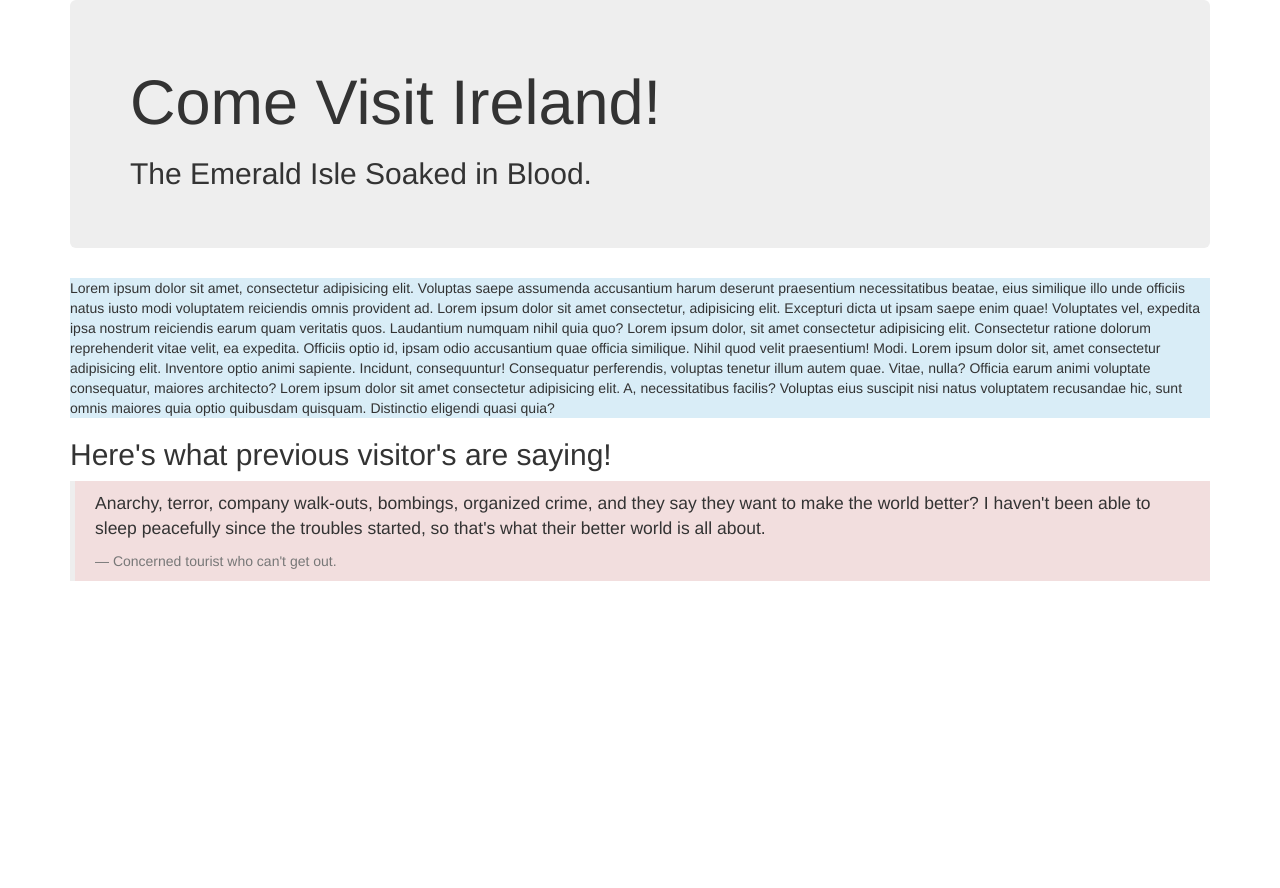
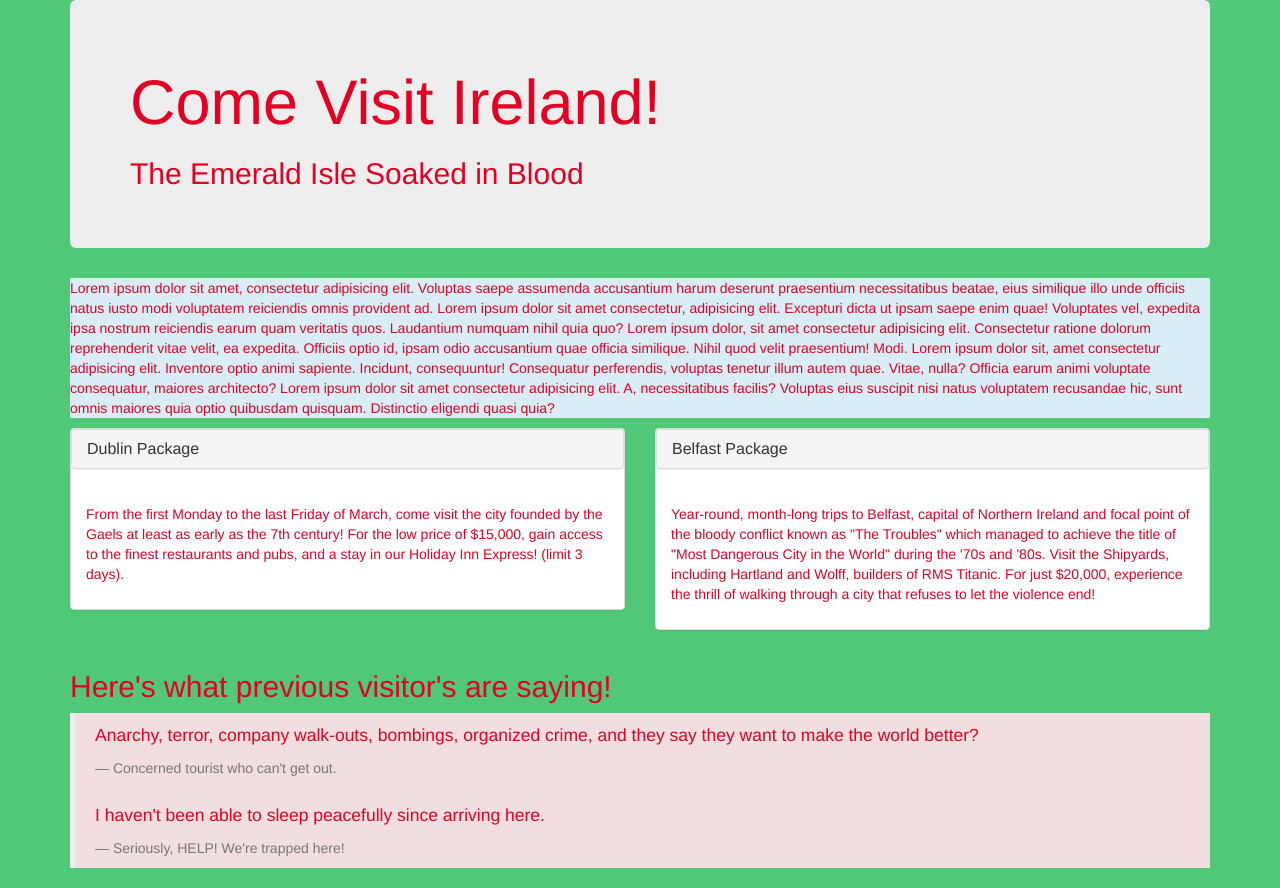
Before and after one commit to OutOfPseudonyms/vacation-destination, a plain HTML site: page index.html in a window 1280 px wide. Before the commit the page ends 800 px from the top, so only its background shows below. Drawn offline with Linux system fonts and the light colour scheme.

Commit message:
Up to date.

```diff
--- /dev/null
+++ b/css/styles.css
@@ -0,0 +1,4 @@
+body {
+  color: #e30022;
+  background-color: #50c878;
+}
--- a/index.html
+++ b/index.html
@@ -3,18 +3,45 @@
   <head>
     <title>The Bloody Emerald</title>
     <link href="css/bootstrap.css" rel="stylesheet" type="text/css">
+    <link href="css/styles.css" rel="stylesheet" type="text/css">
   </head>
   <body>
     <div class="container">
       <div class="jumbotron">
         <h1>Come Visit Ireland!</h1>
-        <h2>The Emerald Isle Soaked in Blood.</h2>
+        <h2>The Emerald Isle Soaked in Blood</h2>
       </div>
       <p class="bg-info">Lorem ipsum dolor sit amet, consectetur adipisicing elit. Voluptas saepe assumenda accusantium harum deserunt praesentium necessitatibus beatae, eius similique illo unde officiis natus iusto modi voluptatem reiciendis omnis provident ad. Lorem ipsum dolor sit amet consectetur, adipisicing elit. Excepturi dicta ut ipsam saepe enim quae! Voluptates vel, expedita ipsa nostrum reiciendis earum quam veritatis quos. Laudantium numquam nihil quia quo? Lorem ipsum dolor, sit amet consectetur adipisicing elit. Consectetur ratione dolorum reprehenderit vitae velit, ea expedita. Officiis optio id, ipsam odio accusantium quae officia similique. Nihil quod velit praesentium! Modi. Lorem ipsum dolor sit, amet consectetur adipisicing elit. Inventore optio animi sapiente. Incidunt, consequuntur! Consequatur perferendis, voluptas tenetur illum autem quae. Vitae, nulla? Officia earum animi voluptate consequatur, maiores architecto? Lorem ipsum dolor sit amet consectetur adipisicing elit. A, necessitatibus facilis? Voluptas eius suscipit nisi natus voluptatem recusandae hic, sunt omnis maiores quia optio quibusdam quisquam. Distinctio eligendi quasi quia?</p>
+
+      <div class="row">
+        <div class="col-md-6">
+          <div class="panel panel-default">
+            <div class="panel panel-heading">
+              <h2 class="panel-title">Dublin Package</h2>
+            </div>
+            <div class="panel-body">
+              <p>From the first Monday to the last Friday of March, come visit the city founded by the Gaels at least as early as the 7th century! For the low price of $15,000, gain access to the finest restaurants and pubs, and a stay in our Holiday Inn Express! (limit 3 days).</p>
+            </div>
+          </div>
+        </div>
+        <div class="col-md-6">
+          <div class="panel panel-default">
+            <div class="panel panel-heading">
+              <h2 class="panel-title">Belfast Package</h2>
+            </div>
+            <div class="panel-body">
+              <p>Year-round, month-long trips to Belfast, capital of Northern Ireland and focal point of the bloody conflict known as "The Troubles" which managed to achieve the title of "Most Dangerous City in the World" during the '70s and '80s. Visit the Shipyards, including Hartland and Wolff, builders of RMS Titanic. For just $20,000, experience the thrill of walking through a city that refuses to let the violence end!</p>
+            </div>
+          </div>
+        </div>
+      </div>
+
       <h2> Here's what previous visitor's are saying!</h2>
       <blockquote class="bg-danger">
-        <p>Anarchy, terror, company walk-outs, bombings, organized crime, and they say they want to make the world better? I haven't been able to sleep peacefully since the troubles started, so that's what their better world is all about.</p>
-        <footer>Concerned tourist who can't get out.</footer>
+        <p>Anarchy, terror, company walk-outs, bombings, organized crime, and they say they want to make the world better?</p>
+        <footer>Concerned tourist who can't get out.</footer></br>
+        <p>I haven't been able to sleep peacefully since arriving here.</p>
+        <footer>Seriously, HELP! We're trapped here!</footer>
       </blockquote>
     </div>
   </body>
```
